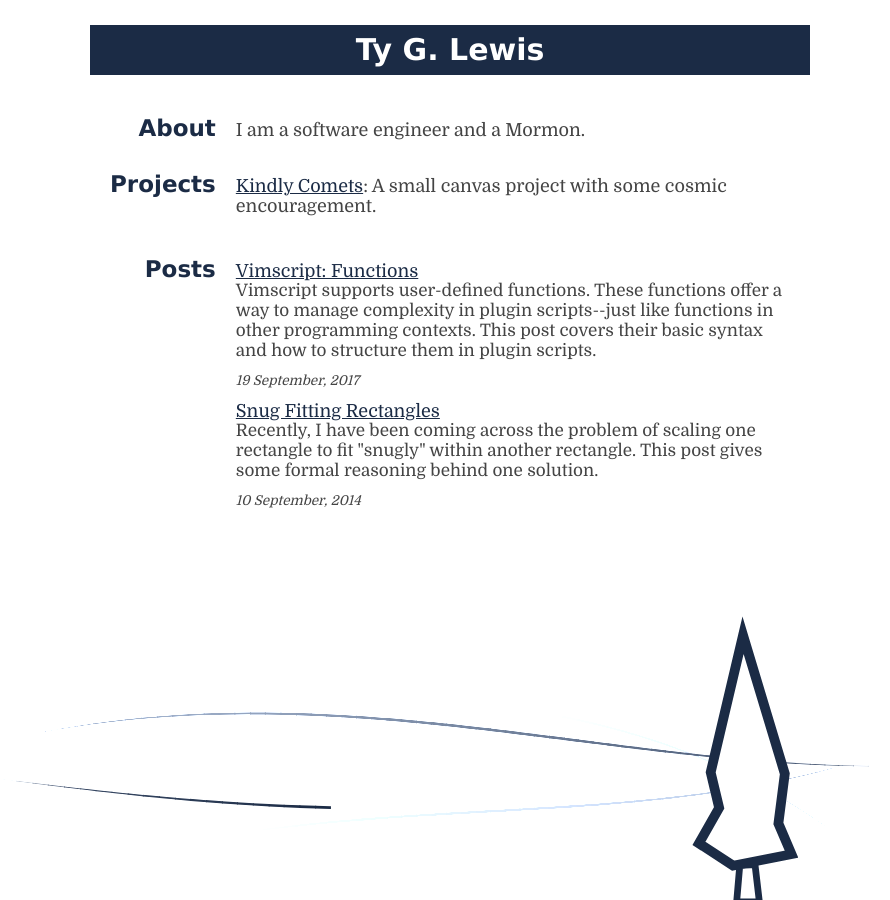
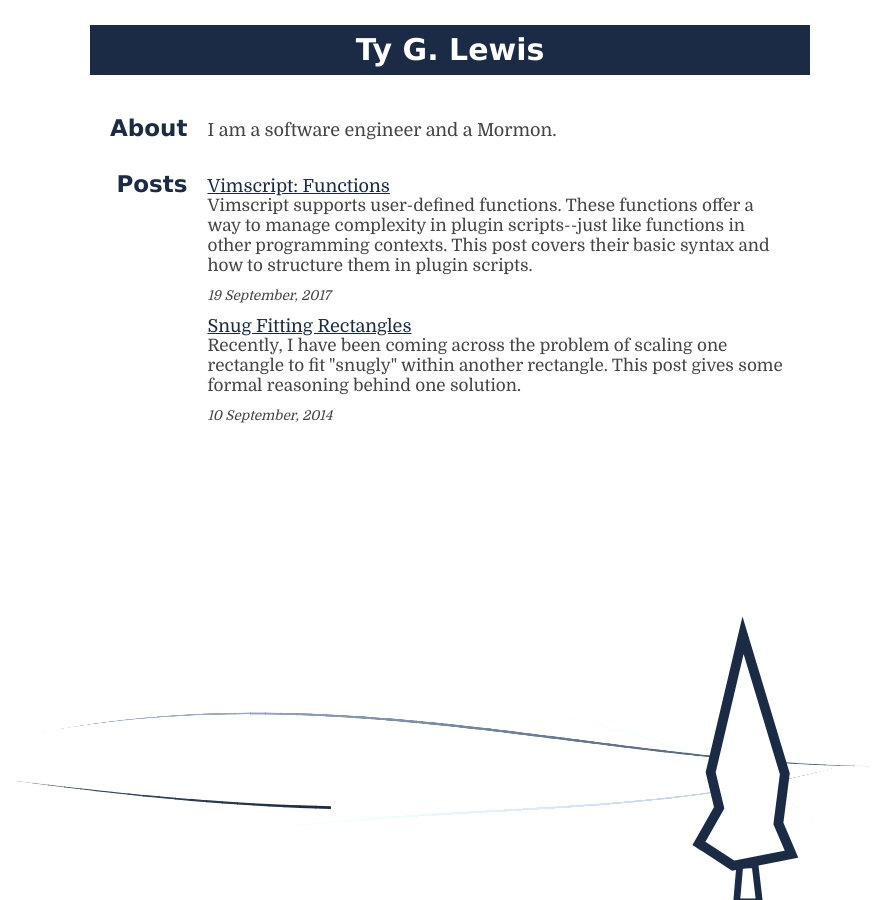
Before and after one commit to lewistg/lewistg.github.io, a Jekyll site: the page built from index.html, in a window 1280 px wide. Shown: the whole page, without its empty margins (190-1080 px from the left). Built offline with Jekyll 4.4.1, drawn with Linux system fonts in a browser that asks for light colours; some web fonts are replaced.

Commit message:
Remove Kindly Comments

```diff
--- a/index.html
+++ b/index.html
@@ -19,15 +19,6 @@ exclude_nav: true
     </div>
   </section>
 
-  <section>
-    <h2>
-      Projects
-    </h2>
-    <div>
-	<a href="kc">Kindly Comets</a>: A small canvas project with some cosmic encouragement.</p>
-    </div>
-  </section>
-
    <section>
     <h2>
      Posts
```
